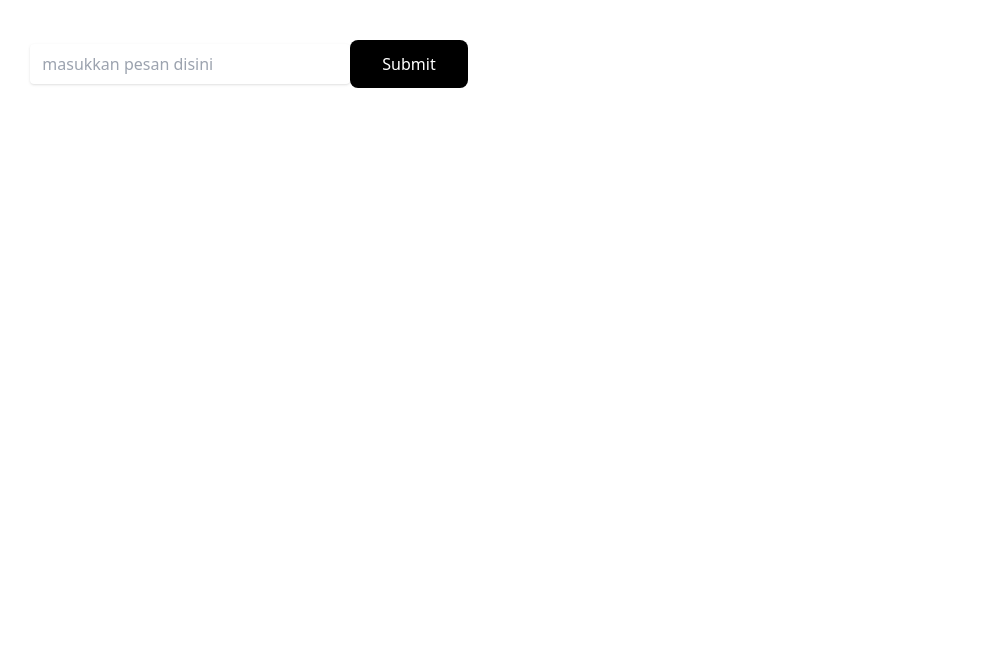
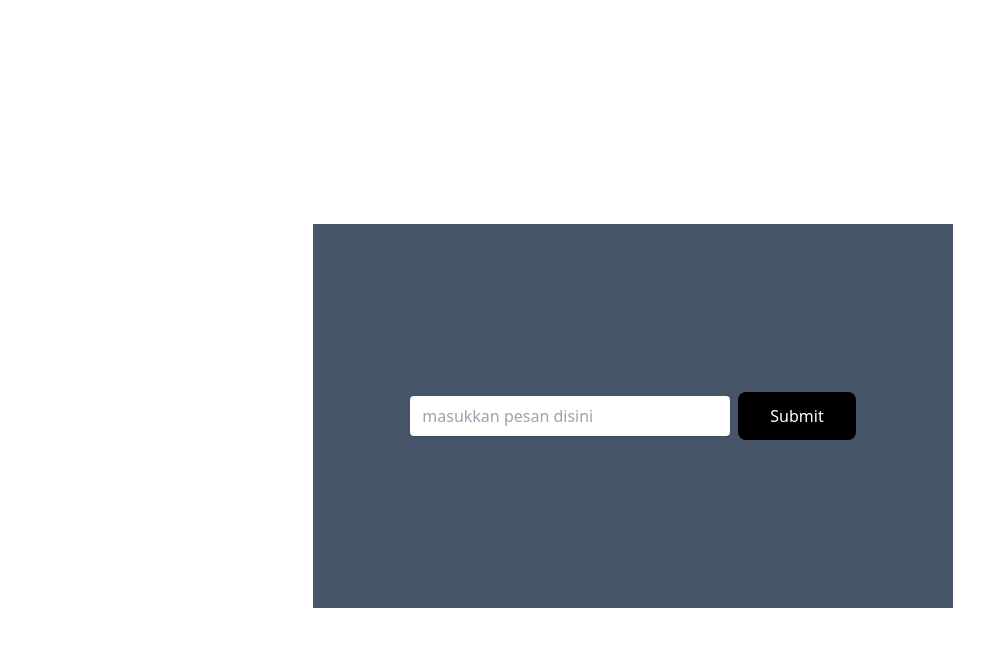
Before and after one commit to Igprad01/React-Js-Learn, a React (Vite) app: page / in a window 1280 px wide. Shown: the top 646 px of the page, without its empty margins (71-1055 px from the left). Built offline with nearby package versions, Linux system fonts and the light colour scheme.

Commit message:
custom design anatomic design

```diff
--- a/src/App.jsx
+++ b/src/App.jsx
@@ -1,12 +1,12 @@
 import React from 'react'
-import Login from './pages/login'
+import Template from './pages/template'
 
 
 
 
 function App() {
   return (
-    <Login />
+    <Template />
   )
 }
 
--- a/src/components/Layouts/FormInput.jsx
+++ b/src/components/Layouts/FormInput.jsx
@@ -6,9 +6,11 @@ import Input from "../ELements/form/Input"
 const FormLogin = () => {
     return (
         <form action="">
-           <div className="w-3/6 mt-10 flex justify-center items-center">
-           <Input placeholder = 'masukkan pesan disini'/>
+           <div className="">
+           <div className="bg-slate-600 w-3/6 h-96 flex justify-center items-center gap-2 ml-96 mt-56">
+            <Input placeholder = 'masukkan pesan disini'/>
            <ButtonA color = 'bg-black' textColor = 'text-white'/>
+           </div>
            </div>
         </form>
     )
--- a/src/pages/login.jsx
+++ b/src/pages/template.jsx
@@ -1,9 +1,9 @@
 import FormLogin from "../components/Layouts/FormInput"
 
-const Login = () => {
+const Template = () => {
     return (
         <FormLogin />
     )
 }
 
-export default Login
+export default Template
```
